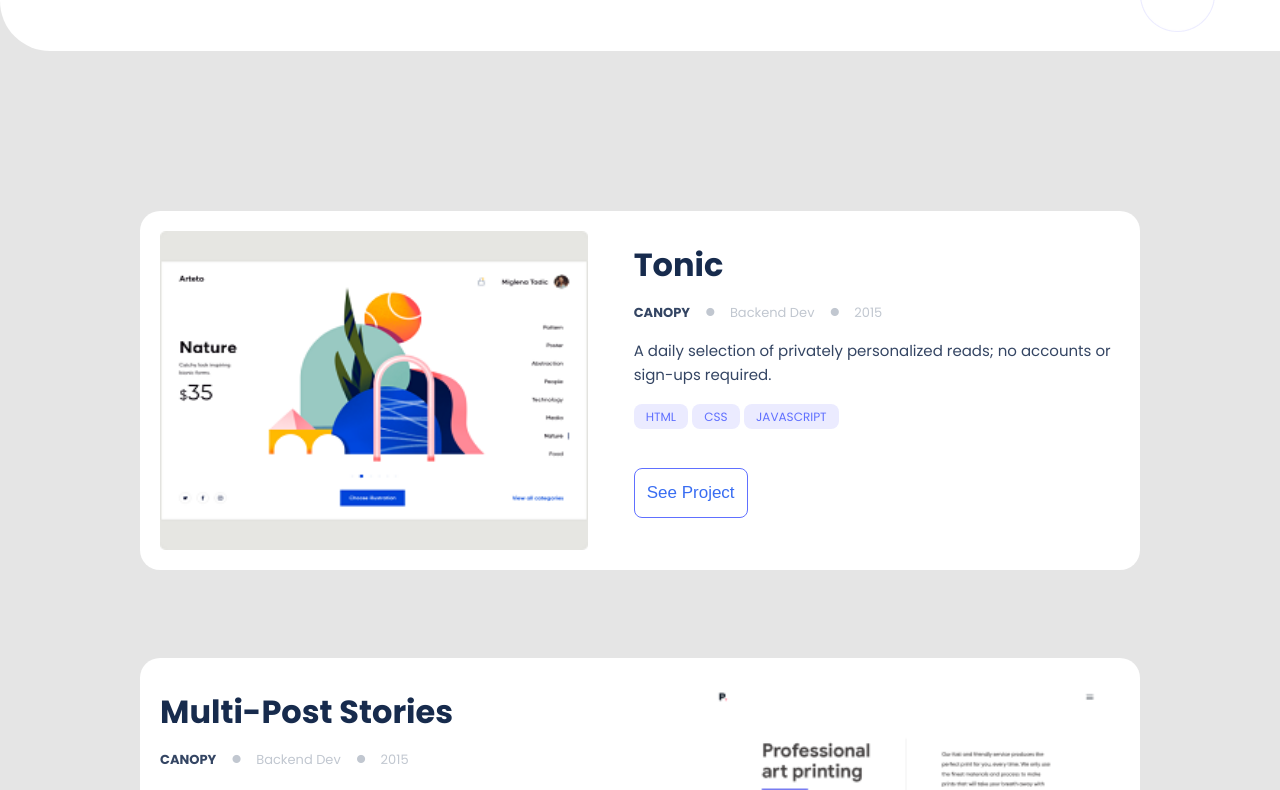
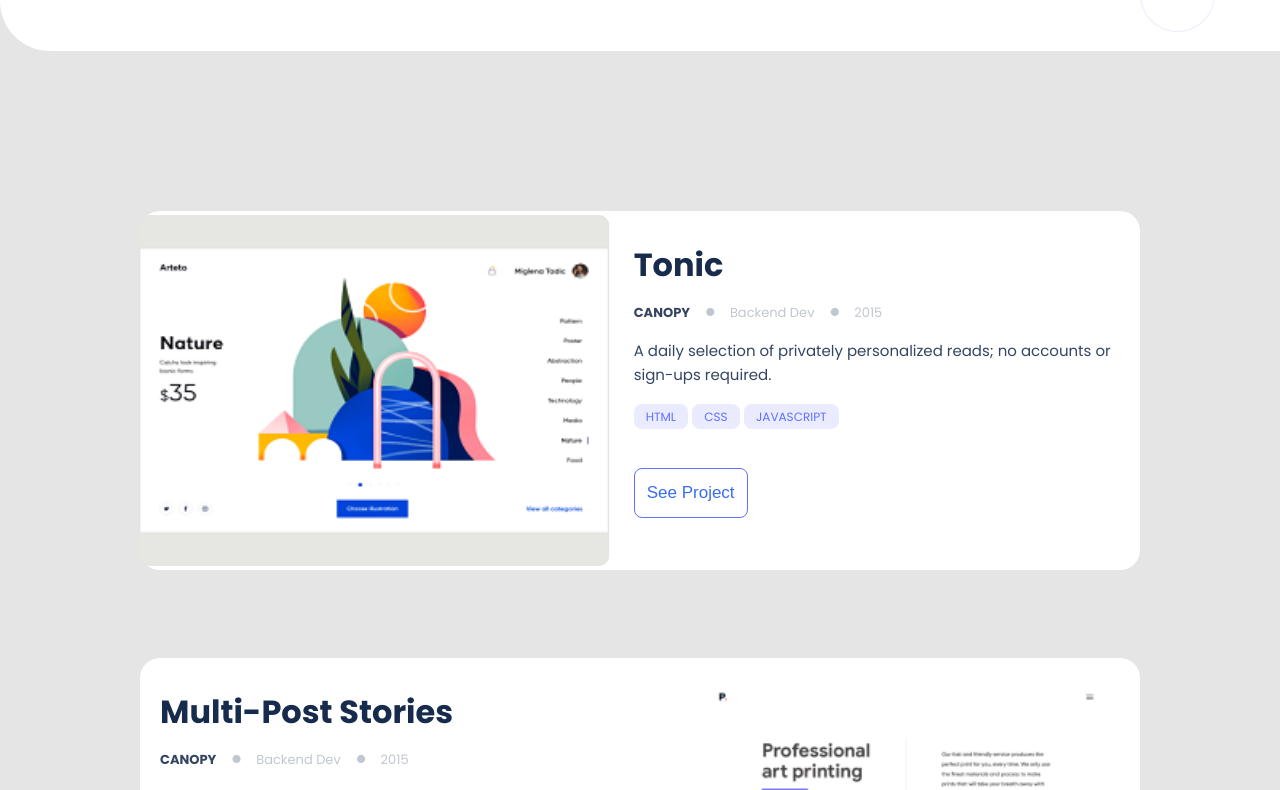
Before and after one commit to mudasiri/portfolio, a website: page index.html in a window 1280 px wide. In both pictures the pointer is over the picture 373 px from the left and 1055 px from the top of the page. Shown: the part 665-1455 px from the top of the page. Drawn offline with Linux system fonts and the light colour scheme.

Commit message:
added-scaltransform-on-image-hover

```diff
--- a/style.css
+++ b/style.css
@@ -94,6 +94,12 @@ body {
 .portfolio-item-img {
   width: 100%;
   height: 100%;
+  transition: transform .2s;
+}
+
+.portfolio-item-img:hover{
+  transform: scale(1.1);
+  border-radius: 10px;
 }
 
 .portfolio-title {
```
